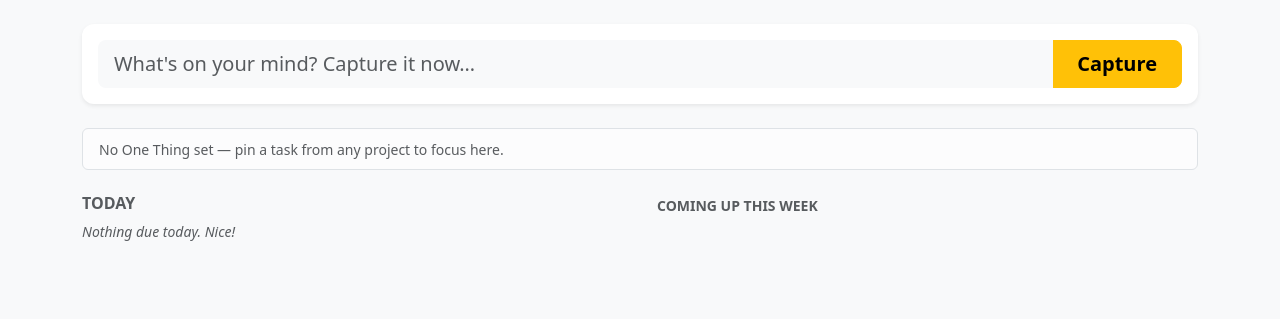
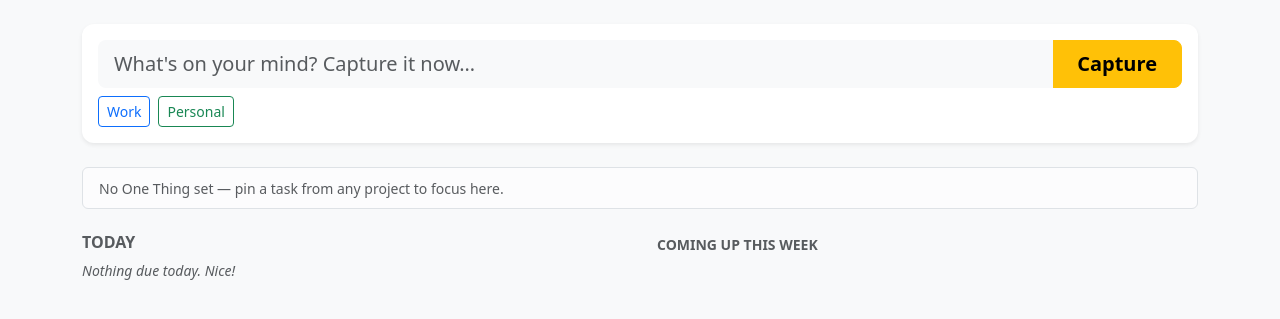
Before and after one commit to isquire/mind_dump, a Flask app: page / in a window 1280 px wide. Shown: the part 56-375 px from the top of the page. Run offline with Flask 3, Linux system fonts and the light colour scheme; the visitor is signed in with stand-in values (Sample User, id 1); data that the repository does not hold is empty; parts of the project's set-up code (start-up, migrations or seed data) failed here and were passed over; some libraries are stand-ins or nearby versions.

Commit message:
Add Work/Personal toggle to quick capture form
The capture field was silently assigning category via time-of-day heuristic
with no way for the user to override it. Now shows Work/Personal toggle
buttons below the input, pre-selected to match the active view. The route
honours the explicit choice and only falls back to view/time-based logic
when no category is selected.

https://claude.ai/code/session_0197Pj5U2C9fPhuW4QenGKEX

```diff
--- a/routes/dashboard.py
+++ b/routes/dashboard.py
@@ -128,9 +128,14 @@ def set_view():
 def quick_capture():
     form = QuickCaptureForm()
     if form.validate_on_submit():
-        # Capture inherits the active view; 'all' falls back to time-based default
-        view = current_user.view_preference or 'all'
-        cat = view if view in ('work', 'personal') else default_category()
+        # Use the category the user explicitly chose; fall back to view preference
+        # or time-of-day default when neither is set.
+        chosen = form.category.data
+        if chosen in ('work', 'personal'):
+            cat = chosen
+        else:
+            view = current_user.view_preference or 'all'
+            cat = view if view in ('work', 'personal') else default_category()
         entry = MindDump(content=form.content.data.strip(), category=cat)
         db.session.add(entry)
         db.session.commit()
--- a/templates/dashboard.html
+++ b/templates/dashboard.html
@@ -9,6 +9,7 @@
     <form method="POST" action="{{ url_for('dashboard.quick_capture') }}"
           id="quick-capture-form" novalidate>
       {{ form.hidden_tag() }}
+      {{ form.category(id="capture-category") }}
       <div class="input-group input-group-lg">
         {{ form.content(
             class="form-control border-0 bg-light",
@@ -21,7 +22,35 @@
           <i class="bi bi-lightning-fill"></i><span class="d-none d-sm-inline"> Capture</span>
         </button>
       </div>
+      <div class="d-flex gap-2 mt-2">
+        <button type="button" id="capture-cat-work"
+                class="btn btn-sm {% if current_view == 'work' %}btn-primary{% else %}btn-outline-primary{% endif %}"
+                onclick="setCaptureCategory('work')">
+          <i class="bi bi-briefcase-fill"></i> Work
+        </button>
+        <button type="button" id="capture-cat-personal"
+                class="btn btn-sm {% if current_view == 'personal' %}btn-success{% else %}btn-outline-success{% endif %}"
+                onclick="setCaptureCategory('personal')">
+          <i class="bi bi-house-heart-fill"></i> Personal
+        </button>
+      </div>
     </form>
+    <script>
+    (function () {
+      var catField = document.getElementById('capture-category');
+      {% if current_view in ('work', 'personal') %}
+      catField.value = '{{ current_view }}';
+      {% endif %}
+
+      window.setCaptureCategory = function (cat) {
+        catField.value = cat;
+        document.getElementById('capture-cat-work').className =
+          'btn btn-sm ' + (cat === 'work' ? 'btn-primary' : 'btn-outline-primary');
+        document.getElementById('capture-cat-personal').className =
+          'btn btn-sm ' + (cat === 'personal' ? 'btn-success' : 'btn-outline-success');
+      };
+    }());
+    </script>
   </div>
 </div>
 
```
